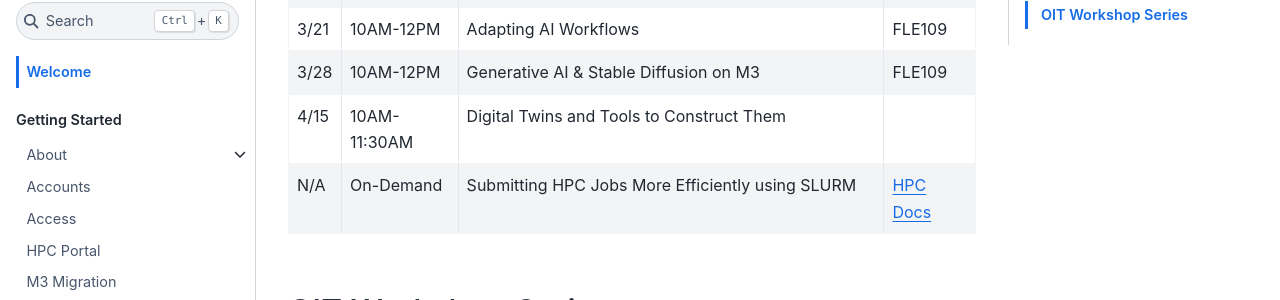
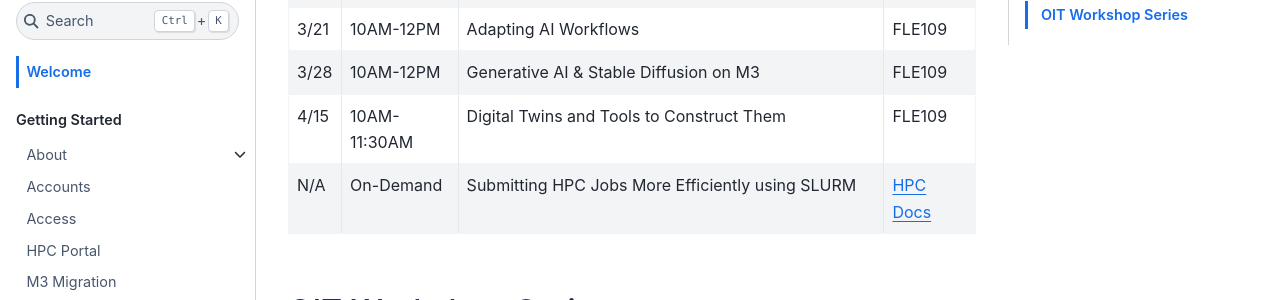
Before and after one commit to SouthernMethodistUniversity/hpc_docs, a Jupyter Book: the page built from docs/index.md, in a window 1280 px wide and 900 px high, scrolled down 1219 px. Shown: the part 154-454 px from the top of the window. Built offline with Jupyter Book 1.0.4 settings and Sphinx 7.4.7 and the Sphinx Book theme 1.1.4, drawn with Linux system fonts in a browser that asks for light colours.

Commit message:
Update index.md
Added the room for the digital twins workshop.

```diff
--- a/docs/index.md
+++ b/docs/index.md
@@ -32,7 +32,7 @@ https://libcal.smu.edu/calendar. Please bring your laptop to the workshop.
 | 3/5   | 1PM-3PM      | Parallel Programming in C++                                      | Zoom       |
 | 3/21  | 10AM-12PM    | Adapting AI Workflows                                            | FLE109     |
 | 3/28  | 10AM-12PM    | Generative AI & Stable Diffusion on M3                           | FLE109     |
-| 4/15  | 10AM-11:30AM | Digital Twins and Tools to Construct Them                        |
+| 4/15  | 10AM-11:30AM | Digital Twins and Tools to Construct Them                        | FLE109     |
 | N/A   | On-Demand    | Submitting HPC Jobs More Efficiently using SLURM                 | [HPC Docs] |
 
 ## OIT Workshop Series
```
